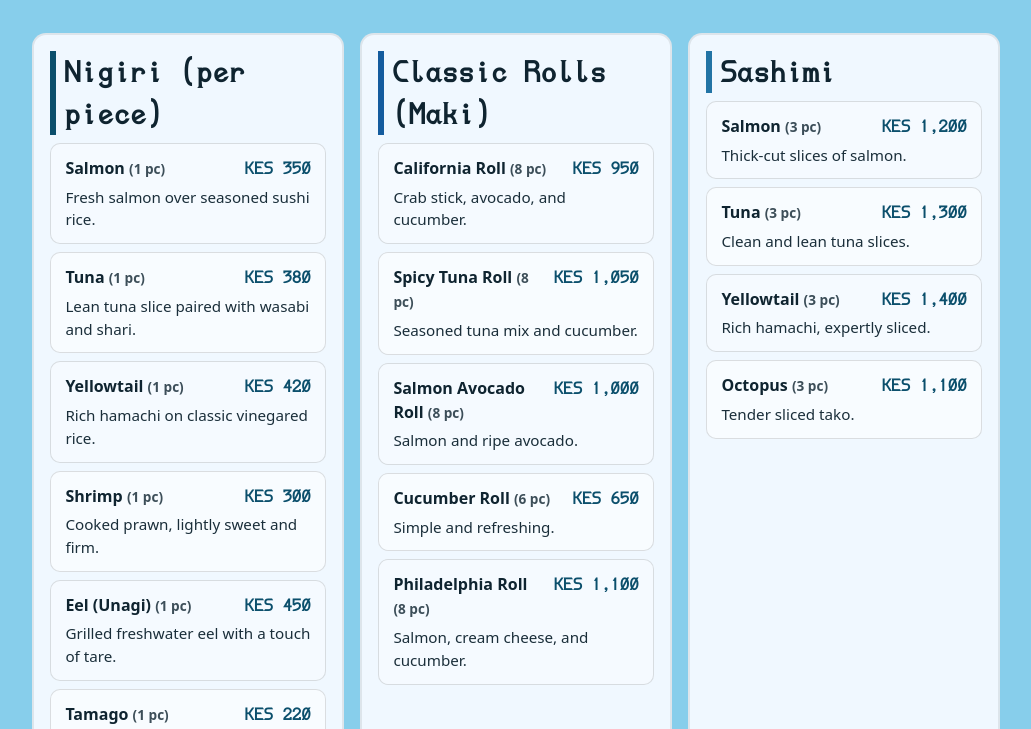
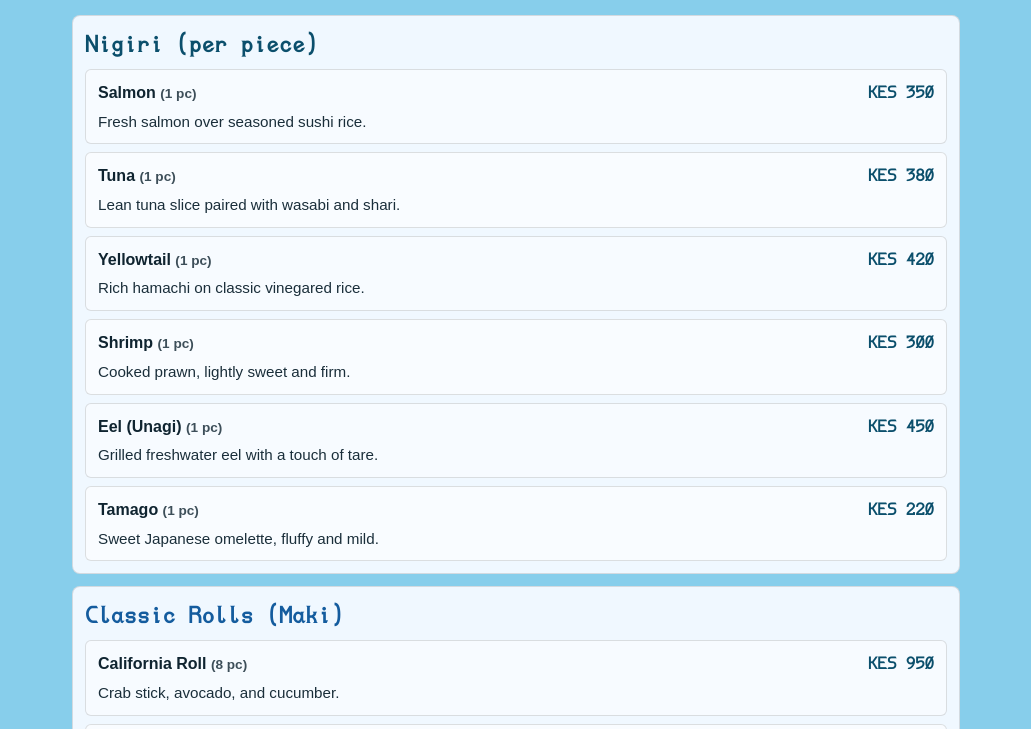
Before and after one commit to MrNawir/restaurant-menu-page, a plain HTML site: page index.html in a window 1280 px wide. Shown: the part 127-856 px from the top of the page, without its empty margins (124-1155 px from the left). Drawn offline with Linux system fonts and the light colour scheme.

Commit message:
style: simplify CSS (remove grid/clamp, use flex, keep skyblue/aliceblue and DaddyTime font)

```diff
--- a/styles.css
+++ b/styles.css
@@ -22,7 +22,7 @@ body {
   background: skyblue; /* requested */
   color: #0f2430;
   line-height: 1.5;
-  font-family: system-ui, -apple-system, Segoe UI, Roboto, Helvetica, Arial, "Apple Color Emoji", "Segoe UI Emoji", sans-serif;
+  font-family: Arial, sans-serif;
 }
 
 /* Headings: distinct sizes + font usage */
@@ -30,13 +30,12 @@ h1, h2, h3 {
   margin: 0 0 0.5rem 0;
 }
 h1.title {
-  font-family: 'DaddyTimeMono Nerd Font', ui-monospace, SFMono-Regular, Menlo, Monaco, Consolas, "Liberation Mono", monospace;
-  font-size: clamp(2rem, 3vw + 1rem, 3rem);
-  letter-spacing: 0.5px;
+  font-family: 'DaddyTimeMono Nerd Font', monospace;
+  font-size: 36px;
 }
 h2.section-title {
-  font-family: 'DaddyTimeMono Nerd Font', ui-monospace, SFMono-Regular, Menlo, Monaco, Consolas, "Liberation Mono", monospace;
-  font-size: clamp(1.25rem, 1.5vw + 0.75rem, 1.75rem);
+  font-family: 'DaddyTimeMono Nerd Font', monospace;
+  font-size: 22px;
 }
 h3 {
   font-size: 1.125rem;
@@ -52,69 +51,64 @@ h3 {
   padding: 1.25rem;
 }
 .menu {
-  max-width: 1000px;
+  max-width: 920px;
   margin: 0 auto;
-  padding: 1rem;
-  display: grid;
-  grid-template-columns: repeat(auto-fit, minmax(280px, 1fr));
-  gap: 1rem;
+  padding: 16px;
 }
 
 /* Cards */
 .menu-card {
   background: aliceblue; /* requested card color */
-  border: 2px solid rgba(0, 0, 0, 0.08);
-  border-radius: 14px;
-  padding: 1rem;
+  border: 1px solid rgba(0, 0, 0, 0.12);
+  border-radius: 8px;
+  padding: 12px;
+  margin-bottom: 12px;
 }
 .menu-card .section-title {
-  margin-bottom: 0.5rem;
+  margin-bottom: 8px;
 }
 /* Slightly different accents per section using ID selectors */
-#nigiri .section-title { border-left: 6px solid #0b4f6c; padding-left: 8px; }
-#maki .section-title { border-left: 6px solid #145c9e; padding-left: 8px; }
-#sashimi .section-title { border-left: 6px solid #2274a5; padding-left: 8px; }
-#specialty .section-title { border-left: 6px solid #3298cb; padding-left: 8px; }
+#nigiri .section-title { color: #0b4f6c; }
+#maki .section-title { color: #145c9e; }
+#sashimi .section-title { color: #2274a5; }
+#specialty .section-title { color: #3298cb; }
 
 /* Item list */
 .item-list {
   list-style: none;
   margin: 0;
   padding: 0;
-  display: grid;
-  gap: 0.5rem; /* consistent spacing */
 }
 .item-list > li.item {
   border: 1px solid rgba(0, 0, 0, 0.12); /* consistent border */
-  border-radius: 10px;
-  padding: 0.75rem 0.9rem; /* consistent padding */
-  background: rgba(255, 255, 255, 0.35);
+  border-radius: 6px;
+  padding: 10px 12px; /* consistent padding */
+  background: rgba(255, 255, 255, 0.45);
 }
 /* Pseudo-class examples (non-interactive): */
-.item-list > li.item:first-child { margin-top: 0; }
-.item-list > li.item:last-child { margin-bottom: 0; }
-.item-list > li.item:nth-child(even) { background: rgba(255, 255, 255, 0.5); }
+.item-list > li.item + li.item { margin-top: 8px; }
+.item-list > li.item:nth-child(even) { background: rgba(255, 255, 255, 0.6); }
 
 /* Item line: name on left, price on right */
 .item .line {
-  display: grid;
-  grid-template-columns: 1fr auto;
+  display: flex;
+  justify-content: space-between;
   align-items: baseline;
-  column-gap: 0.75rem;
+  gap: 8px;
 }
 .item-title {
   font-weight: 600;
 }
-/* Attribute selector used with generated text for units */
-.unit[data-size]::before {
+/* Attribute selector + generated text for units */
+.unit[data-size]::after {
   content: " (" attr(data-size) ")";
   font-size: 0.85em;
   opacity: 0.8;
 }
 
-/* Price: visually distinct and aligned via grid "auto" column */
+/* Price: visually distinct (aligned via flex in .line) */
 .item-price[aria-label="price"] {
-  font-family: 'DaddyTimeMono Nerd Font', ui-monospace, SFMono-Regular, Menlo, Monaco, Consolas, monospace;
+  font-family: 'DaddyTimeMono Nerd Font', monospace;
   font-weight: 700;
   color: #0b4f6c;
 }
@@ -126,9 +120,4 @@ h3 {
   opacity: 0.95;
 }
 
-/* Small utilities */
-.sr-only {
-  position: absolute;
-  width: 1px; height: 1px; padding: 0; margin: -1px;
-  overflow: hidden; clip: rect(0, 0, 0, 0); white-space: nowrap; border: 0;
-}
+/* (intentionally minimal utilities) */
```
